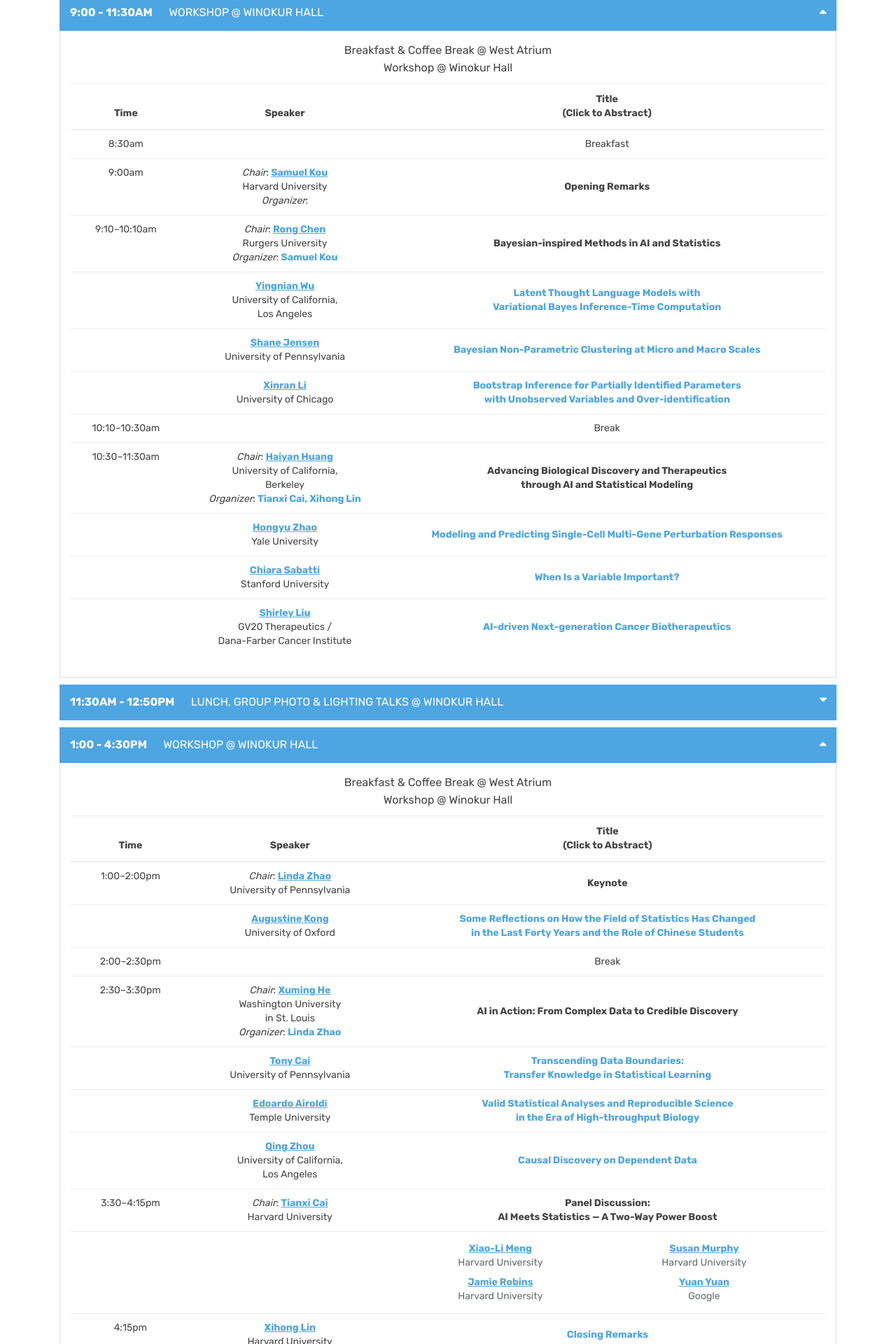
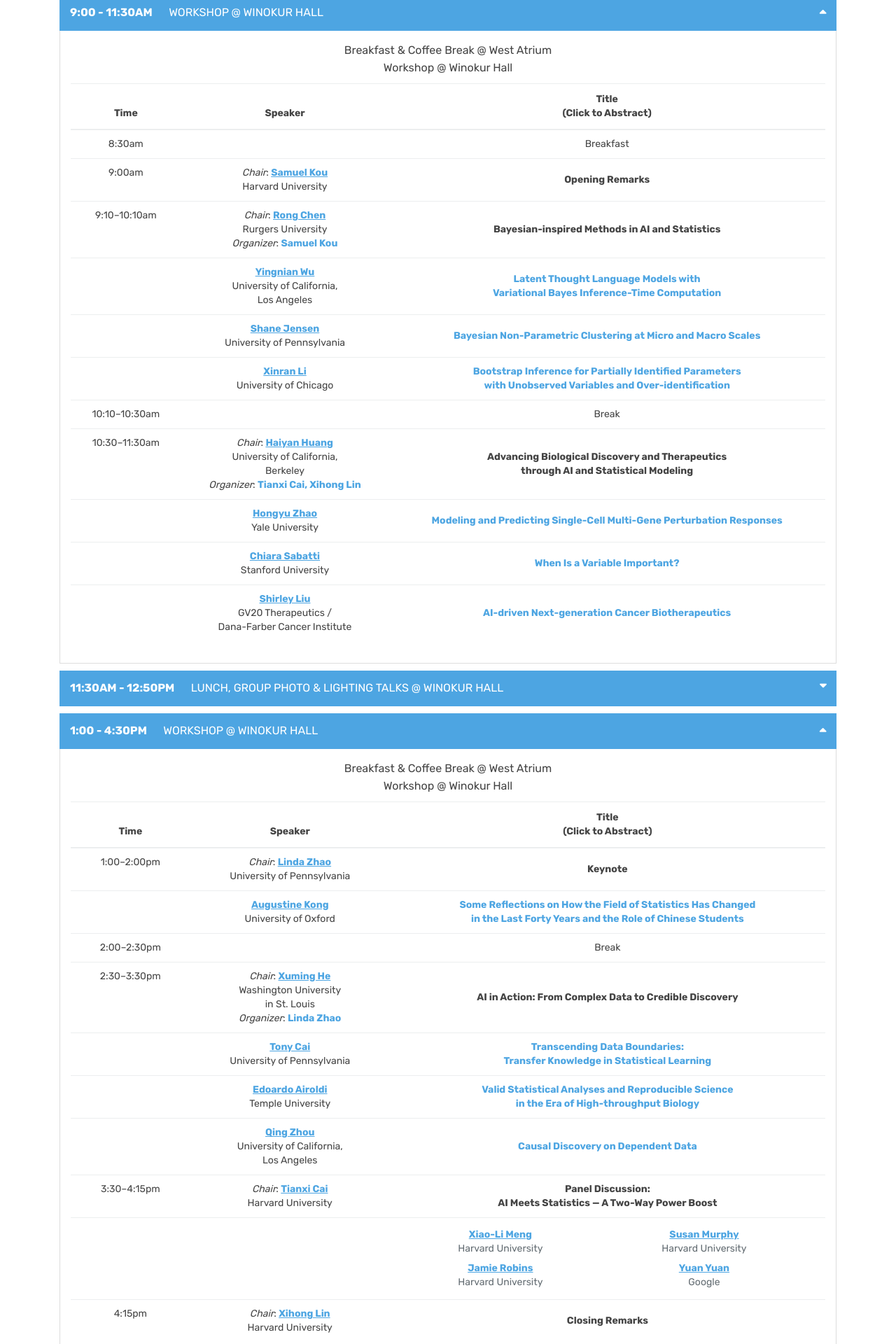
Before and after one commit to cccfran/junliu-workshop, a Jekyll site: the page built from index.html, in a window 1280 px wide. Shown: the part 2096-4016 px from the top of the page at 70% size. Built offline with Jekyll 4.4.1, drawn with Linux system fonts in a browser that asks for light colours; nearby versions of some CDN libraries; library files that are not in the unit come from our copies.

Commit message:
correction

```diff
--- a/_data/speakers.json
+++ b/_data/speakers.json
@@ -223,6 +223,7 @@
   {
     "id": 21,
     "time": "4:15pm",
+    "info": "session",
     "first": "Xihong",
     "last": "Lin",
     "title": "Closing Remarks",
--- a/index.html
+++ b/index.html
@@ -204,7 +204,9 @@
                             <td>{{ sp.time }}</td>
                             <td>
                               <i>Chair</i>: <a href="{{sp.url}}" target="_blank"><b>{{ sp.first }} {{ sp.last }}</b></a><br>{{ sp.ins }}<br>
+                              {% if sp.organizer %}
                               <i>Organizer</i>: <a><b>{{ sp.organizer }}</b></a>
+                              {% endif %}
 
                             </td>
                             <td style="vertical-align: middle;"><b>{{ sp.title }}</b></td>
```
